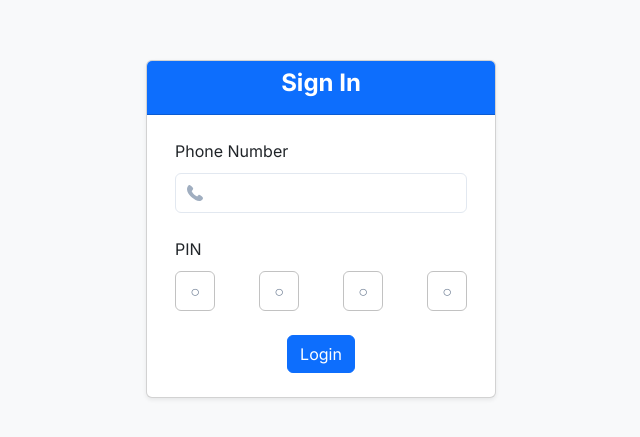
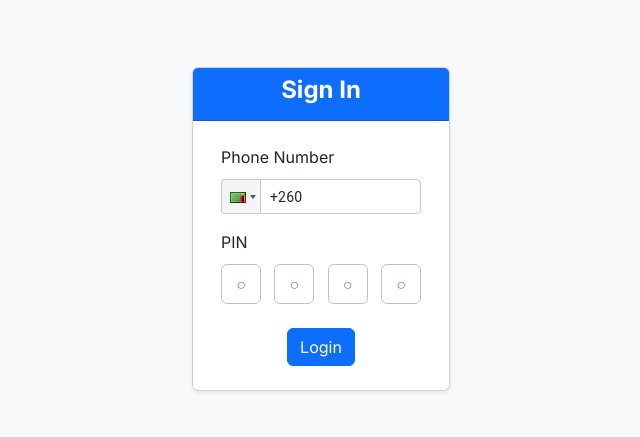
Before and after one commit to ecappz3420/FMS-Issues, a Next.js app: page / in a window 1280 px wide. Shown: the part 171-608 px from the top of the page, without its empty margins (319-959 px from the left). Built offline with nearby package versions, Linux system fonts and the light colour scheme.

Commit message:
Add: Added Country Code in login page

```diff
--- a/app/Login.jsx
+++ b/app/Login.jsx
@@ -3,6 +3,8 @@
 import { PinInput, PinInputField, HStack, InputLeftElement, InputGroup, Input } from '@chakra-ui/react';
 import { PhoneIcon } from '@chakra-ui/icons';
 import { useRouter } from 'next/navigation';
+import PhoneInput from 'react-phone-input-2';
+import 'react-phone-input-2/lib/style.css'
 
 
 
@@ -52,12 +54,13 @@
                                         <div className="container">
                                             <form className="login-form" onSubmit={handleSubmit}>
                                                 <label htmlFor="form-label">Phone Number</label>
-                                                <InputGroup className="mb-4">
-                                                    <InputLeftElement pointerEvents='none'>
-                                                        <PhoneIcon color='gray.400' />
-                                                    </InputLeftElement>
-                                                    <Input type='tel' maxLength={15} value={phoneNumber} onChange={e => SetPhoneNumber(e.target.value)} required />
-                                                </InputGroup>
+                                                <PhoneInput
+                                                country={'zm'}
+                                                onChange={e => SetPhoneNumber('+' + e)}
+                                                value={phoneNumber}
+                                                className={'mb-3'}
+                                                inputStyle={{width: '200px'}}
+                                                />
                                                 <label htmlFor="form-label mb-2">PIN</label>
                                                 <HStack className="mb-4 justify-content-between">
                                                     <PinInput otp onChange={handlePinChange}  >
--- a/package.json
+++ b/package.json
@@ -24,6 +24,7 @@
     "next": "14.2.7",
     "react": "^18",
     "react-bootstrap": "^2.10.4",
-    "react-dom": "^18"
+    "react-dom": "^18",
+    "react-phone-input-2": "^2.15.1"
   }
 }
```
Also changed, not shown: 1 other file (tests, documents, lock files or other folders).
